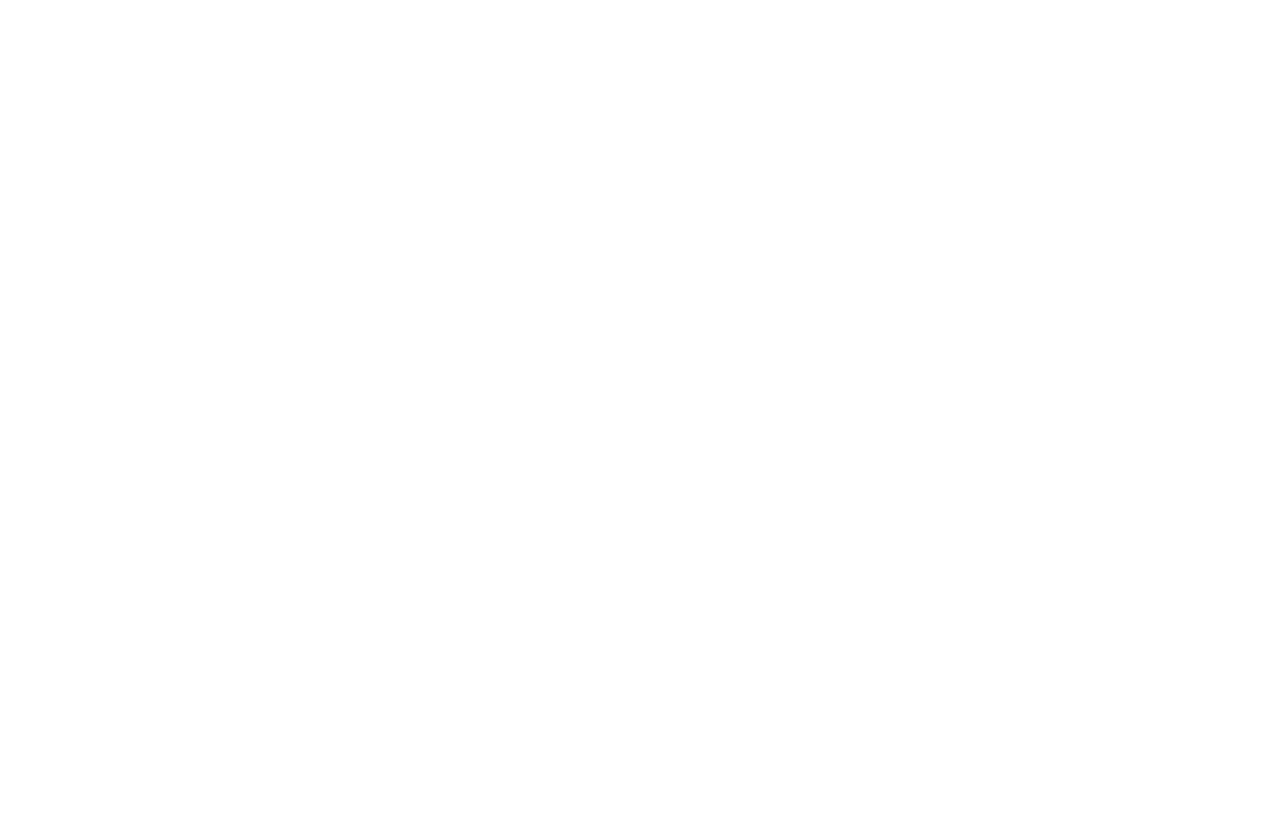
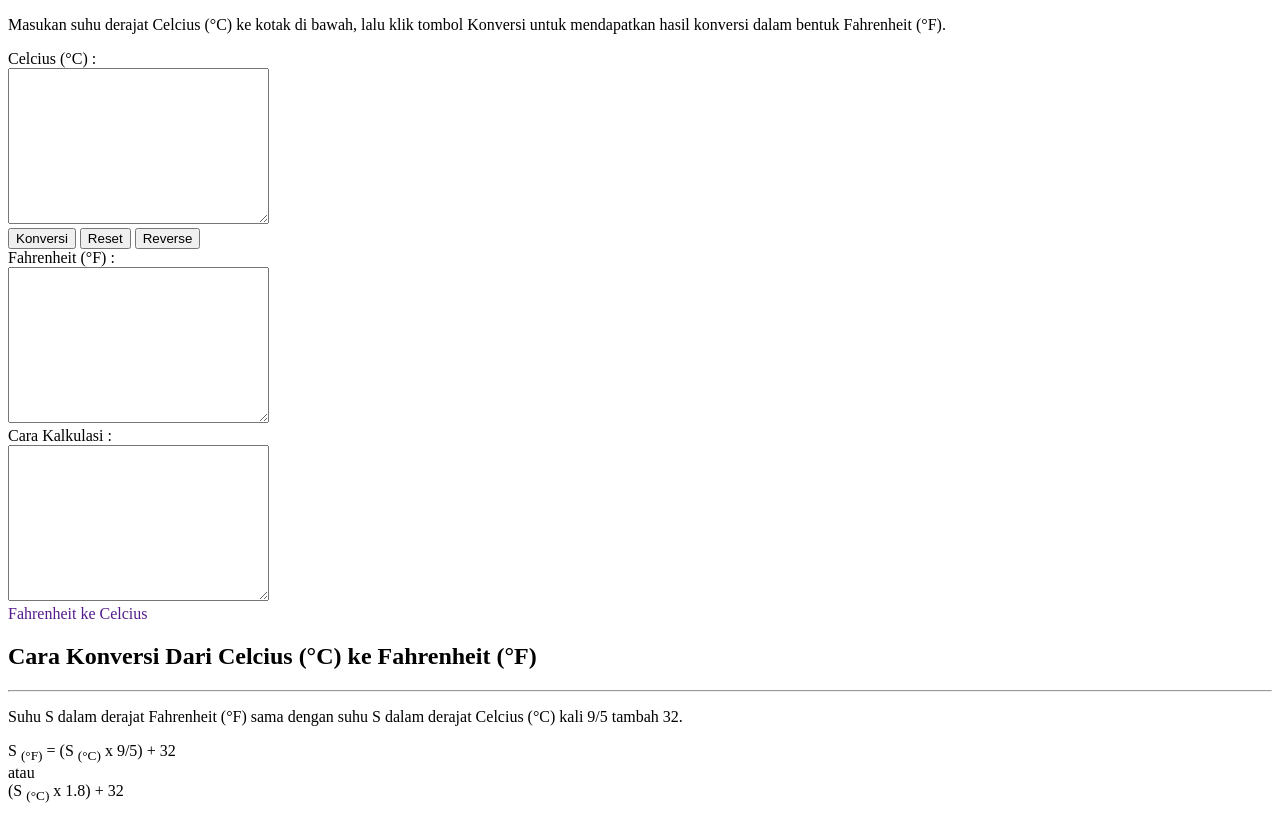
Before and after one commit to revou-fundamental-course/15-apr-24-projectbinusa, a plain HTML site: page index.html in a window 1280 px wide. Drawn offline with Linux system fonts and the light colour scheme.

Commit message:
update index.html

```diff
--- a/index.html
+++ b/index.html
@@ -4,6 +4,66 @@
     <meta charset="UTF-8" />
     <meta name="viewport" content="width=device-width, initial-scale=1.0" />
     <title>Kalkulator Konversi Suhu</title>
+    <!-- Css Eksternal -->
+    <link rel="stylesheet" href="css/style.css" />
+    <!-- Font Google -->
+    <link rel="preconnect" href="https://fonts.googleapis.com" />
+    <link rel="preconnect" href="https://fonts.gstatic.com" crossorigin />
+    <link
+      href="https://fonts.googleapis.com/css2?family=Poppins:wght@400;500;600;700&display=swap"
+      rel="stylesheet"
+    />
   </head>
-  <body></body>
+  <body>
+    <!-- Section 1 -->
+    <section>
+      <p>
+        Masukan suhu derajat Celcius (&deg;C) ke kotak di bawah, lalu klik
+        tombol Konversi untuk mendapatkan hasil konversi dalam bentuk Fahrenheit
+        (&deg;F).
+      </p>
+
+      <form action="">
+        <label for="">Celcius (&deg;C) :</label>
+        <br />
+        <textarea name="" id="" cols="30" rows="10"></textarea>
+        <br />
+        <button>Konversi</button>
+        <button>Reset</button>
+        <button>Reverse</button>
+      </form>
+    </section>
+    <!-- Section 2 -->
+    <section>
+      <form action="">
+        <label for="">Fahrenheit (&deg;F) :</label>
+        <br />
+        <textarea name="" id="" cols="30" rows="10"></textarea>
+      </form>
+    </section>
+    <!-- Section 3 -->
+    <section>
+      <form action="">
+        <label for="">Cara Kalkulasi :</label>
+        <br />
+        <textarea name="" id="" cols="30" rows="10"></textarea>
+      </form>
+    </section>
+    <!-- Section 4 -->
+    <section>
+      <a href="" style="text-decoration: none">Fahrenheit ke Celcius</a>
+
+      <h2>Cara Konversi Dari Celcius (&deg;C) ke Fahrenheit (&deg;F)</h2>
+      <hr />
+      <p>
+        Suhu S dalam derajat Fahrenheit (&deg;F) sama dengan suhu S dalam
+        derajat Celcius (&deg;C) kali 9/5 tambah 32.
+      </p>
+      <p>
+        S <sub>(&deg;F)</sub> = (S <sub>(&deg;C)</sub> x 9/5) + 32 <br />
+        atau <br />
+        (S <sub>(&deg;C)</sub> x 1.8) + 32
+      </p>
+    </section>
+  </body>
 </html>
```
